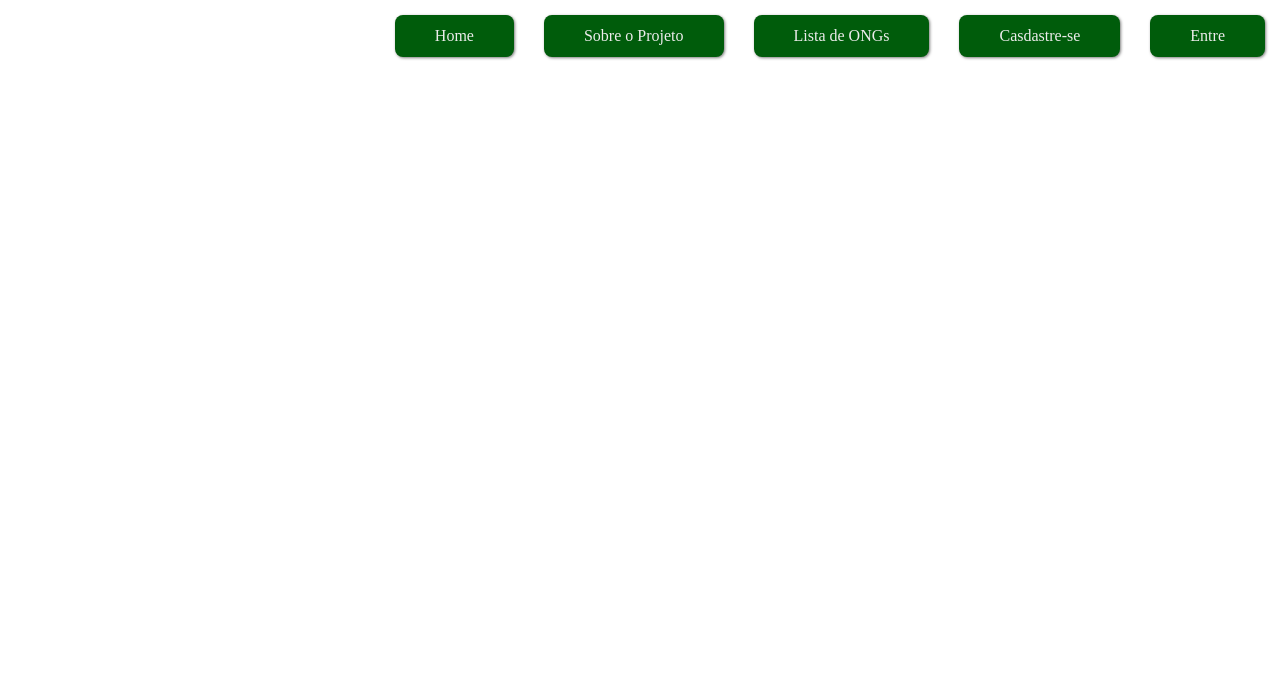
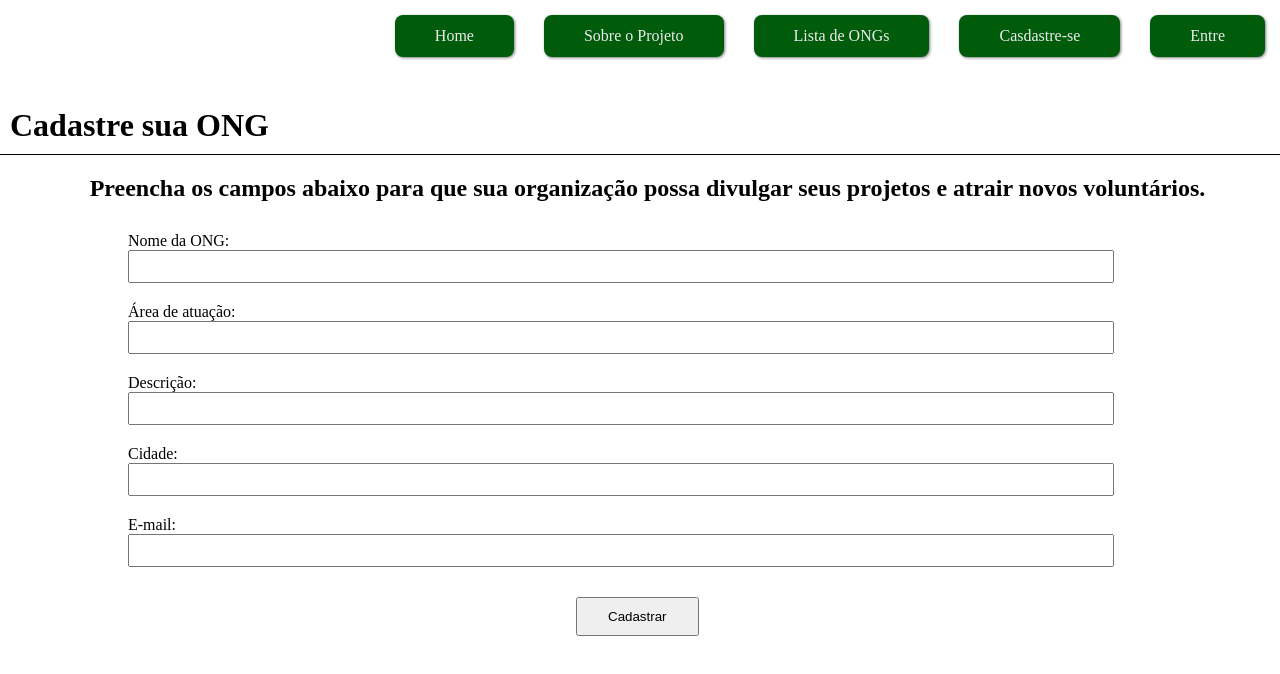
Before and after one commit to JoaoParisi/projeto-ongs, a plain HTML site: page cadastro.html in a window 1280 px wide. Drawn offline with Linux system fonts and the light colour scheme.

Commit message:
Fazendo a pagina de cadastro

```diff
--- a/cadastro.html
+++ b/cadastro.html
@@ -6,6 +6,7 @@
     <meta name="viewport" content="width=device-width, initial-scale=1.0">
     <title>Projeto ONGs</title>
     <link rel="stylesheet" href="./styles/style.css">
+    <link rel="stylesheet" href="./styles/cadastro.css">
 </head>
 <body>
     <header class="cabecalho">
@@ -15,15 +16,53 @@
                 <a class="cabecalho__navegacao__link" href="./index.html">Home</a>
                 <a class="cabecalho__navegacao__link" href="./aboutme.html">Sobre o Projeto</a>
                 <a class="cabecalho__navegacao__link" href="./ONGs.html">Lista de ONGs</a>
-            </div>
-
-            <div class="cabecalho__menu">
                 <a class="cabecalho__navegacao__link" href="./cadastro.html">Casdastre-se</a>
                 <a class="cabecalho__navegacao__link" href="./entre.html">Entre</a>
             </div>
         </nav>
+
+        <h1>Cadastre sua ONG</h1>
     </header>
-    <main></main>
+
+    <main>
+
+        <section class="apresentacao">
+            <h2 class="subtitulo__cadastro">Preencha os campos abaixo para que sua organização possa divulgar seus projetos e atrair novos voluntários.</h2>
+
+            <form class="formulario__cadastro">
+                <div>
+                    <legend>Nome da ONG:</legend>
+                    <label for="nome"></label>
+                    <input type="text" id="nome" required>
+                </div>
+                <div>
+                    <legend>Área de atuação:</legend>
+                    <label for="area"></label>
+                    <input type="text" id="area" required>
+                </div>
+                <div>
+                    <legend>Descrição:</legend>
+                    <label for="descricao"></label>
+                    <input type="text" id="descricao" required>
+                </div>
+                <div>
+                    <legend>Cidade:</legend>
+                    <label for="cidade"></label>
+                    <input type="text" id="cidade" required>
+                </div>
+                <div>
+                    <legend>E-mail:</legend>
+                    <label for="email"></label>
+                    <input type="text" id="email" required>
+                </div>
+            </form>
+
+            <div>
+                <button class="botao">Cadastrar</button>
+            </div>
+
+        </section>
+    </main>
     <footer></footer>
 </body>
 </html>
--- /dev/null
+++ b/styles/cadastro.css
@@ -0,0 +1,30 @@
+fieldset{
+    padding: 10px;
+    margin: 20px 200px 10px 200px;
+}
+
+.apresentacao{
+    display: flex;
+    flex-direction: column;
+    gap: 30px;
+}
+
+.subtitulo__cadastro {
+    text-align: center;
+}
+
+.formulario__cadastro {
+    display: flex;
+    flex-direction: column;
+    gap: 20px;
+    margin-left: 10%;
+}
+
+input {
+    padding: 7px 800px 7px 5px;
+}
+
+.botao {
+    padding: 10px 30px;
+    margin: 0px 45%;
+}
--- a/styles/style.css
+++ b/styles/style.css
@@ -59,7 +59,7 @@ h2 {
     display: flex;
     flex-direction: column;
     gap: 15px;
-    margin: 20px;
+    margin: 15px;
 }
 
 .principal__lista {
```
Also changed, not shown: index.html (+3 -1 lines).
